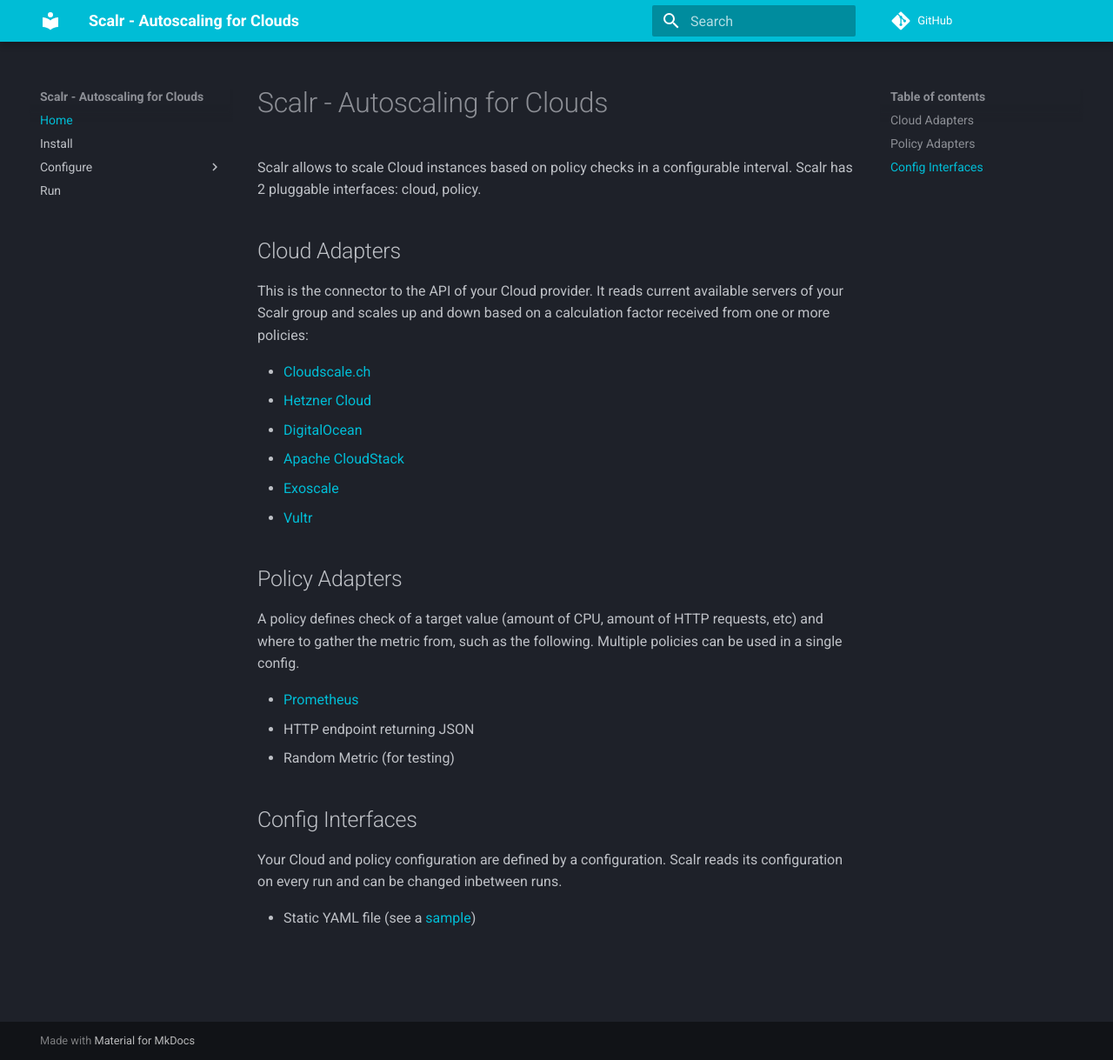
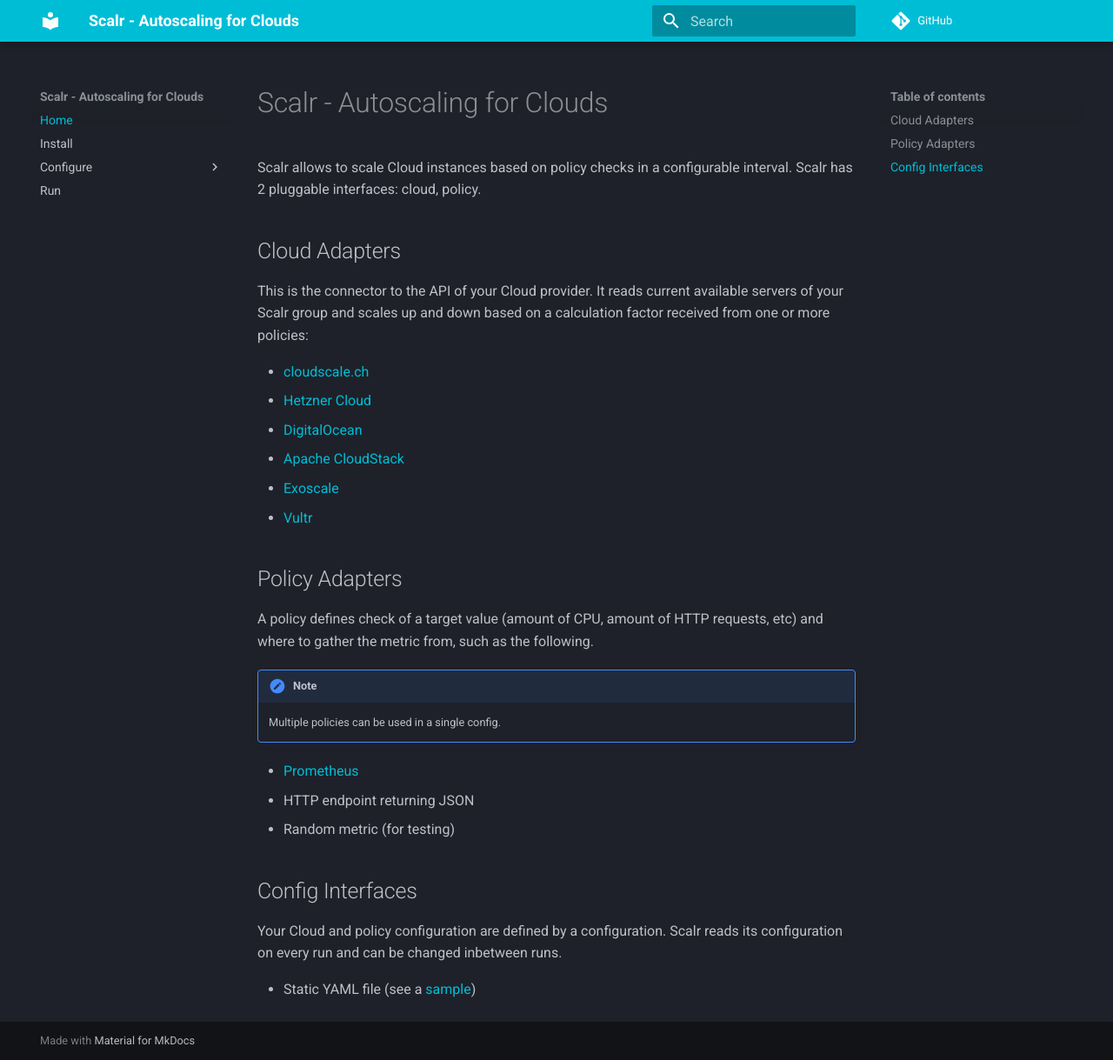
Before and after one commit to ngine-io/scalr, an MkDocs documentation site: the page built from docs/index.md, in a window 1280 px wide and 1219 px high. Shown: the whole window at 87% size. Built offline with MkDocs 1.6.1 and Material for MkDocs 9.7.7, drawn with Linux system fonts in a browser that asks for light colours; comment, search, counter and statistics services are not loaded.

Commit message:
doc: minor improvements

```diff
--- a/docs/index.md
+++ b/docs/index.md
@@ -6,7 +6,7 @@
 
 This is the connector to the API of your Cloud provider. It reads current available servers of your Scalr group and scales up and down based on a calculation factor received from one or more policies:
 
-- [Cloudscale.ch](https://www.cloudscale.ch)
+- [cloudscale.ch](https://www.cloudscale.ch)
 - [Hetzner Cloud](https://www.hetzner.com/cloud)
 - [DigitalOcean](https://www.digitalocean.com)
 - [Apache CloudStack](https://cloudstack.apache.org)
@@ -15,11 +15,14 @@
 
 ## Policy Adapters
 
-A policy defines check of a target value (amount of CPU, amount of HTTP requests, etc) and where to gather the metric from, such as the following. Multiple policies can be used in a single config.
+A policy defines check of a target value (amount of CPU, amount of HTTP requests, etc) and where to gather the metric from, such as the following.
+
+!!! note
+    Multiple policies can be used in a single config.
 
 - [Prometheus](https://prometheus.io)
 - HTTP endpoint returning JSON
-- Random Metric (for testing)
+- Random metric (for testing)
 
 ## Config Interfaces
 
```
